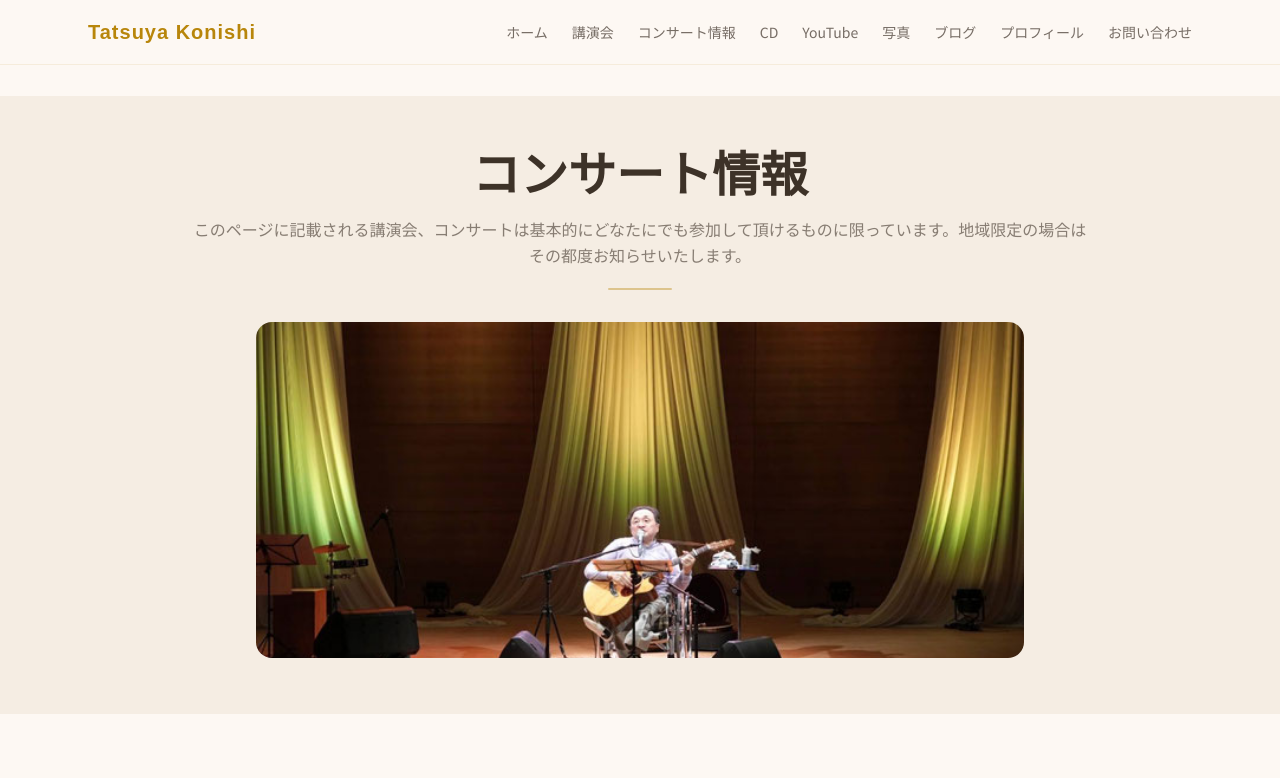
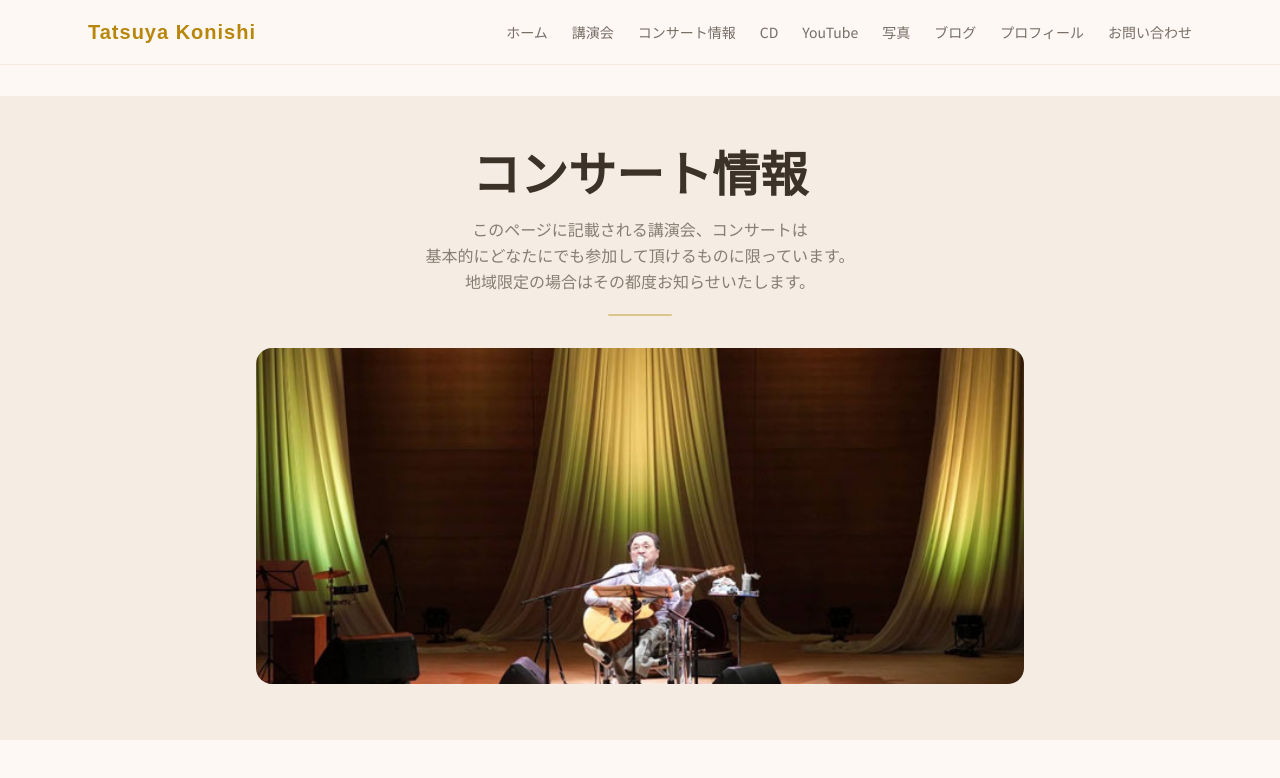
Before and after one commit to gitmrk2k6/farther-hp, a Next.js app: page /events in a window 1280 px wide. Shown: the top 778 px of the page. Built offline with nearby package versions, Linux system fonts and the light colour scheme.

Commit message:
fix: コンサート情報ページの説明文に改行を追加して視認性向上
Co-Authored-By: Claude Opus 4.6 <noreply@anthropic.com>

```diff
--- a/src/app/events/page.tsx
+++ b/src/app/events/page.tsx
@@ -22,7 +22,15 @@ export default function EventsPage() {
         <div className="max-w-4xl mx-auto text-center">
           <SectionTitle
             title="コンサート情報"
-            subtitle="このページに記載される講演会、コンサートは基本的にどなたにでも参加して頂けるものに限っています。地域限定の場合はその都度お知らせいたします。"
+            subtitle={
+              <>
+                このページに記載される講演会、コンサートは
+                <br className="hidden sm:inline" />
+                基本的にどなたにでも参加して頂けるものに限っています。
+                <br />
+                地域限定の場合はその都度お知らせいたします。
+              </>
+            }
           />
           <FadeIn>
             <div className="mt-8 rounded-2xl overflow-hidden relative aspect-[16/7] max-w-3xl mx-auto">
```
